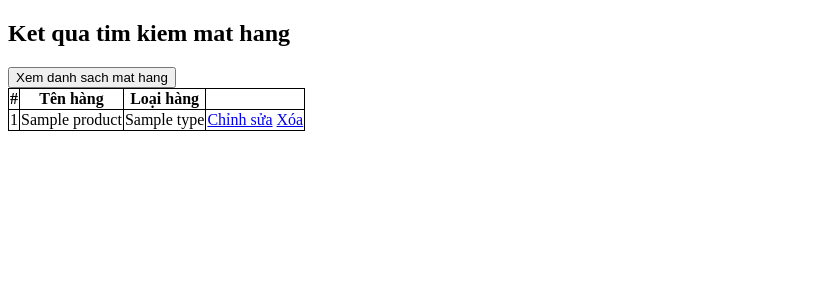
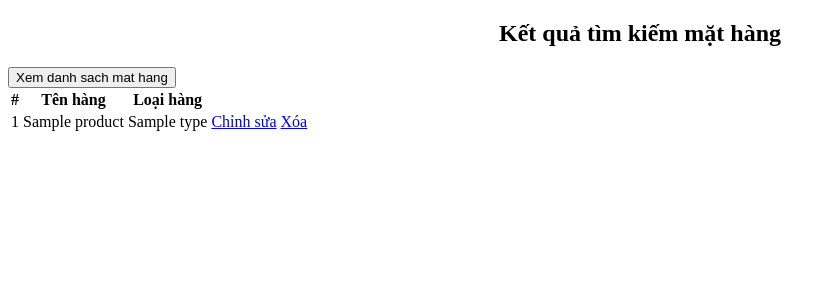
Before and after one commit to PhamNgocLien/productmanager, a PHP site: template src/View/search.php in a window 1280 px wide. Shown: the top 300 px of the page, without its empty margins (0-836 px from the left). Run offline with PHP 8.4, Linux system fonts and the light colour scheme; the template is opened without the code that fills it: most values are stand-ins (such as "Sample title", 1, 10 or a date in 2020).

Commit message:
fix screen search result

```diff
--- a/src/View/search.php
+++ b/src/View/search.php
@@ -5,17 +5,12 @@
     <meta name="viewport"
           content="width=device-width, user-scalable=no, initial-scale=1.0, maximum-scale=1.0, minimum-scale=1.0">
     <meta http-equiv="X-UA-Compatible" content="ie=edge">
-    <title>Ket qua tim kiem mat hang</title>
+    <title>Kết quả tìm kiếm mặt hàng</title>
 </head>
 <body>
-<style>
-    tr, th, td {
-        border: 1px solid black;
-    }
-</style>
-<h2>Ket qua tim kiem mat hang</h2>
-<a href="index.php"><button>Xem danh sach mat hang</button></a>
-<table style="border-collapse: collapse">
+<h2 style="text-align:center">Kết quả tìm kiếm mặt hàng</h2>
+<a href="index.php"><button class="btn btn-success">Xem danh sach mat hang</button></a>
+<table class="table table-striped">
     <tbody>
     <tr>
         <th>#</th>
```
